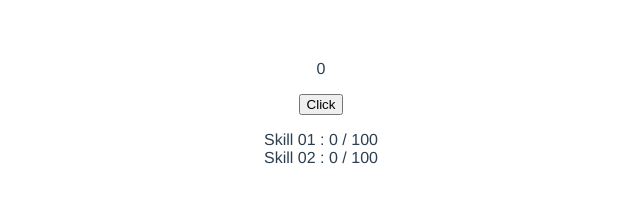
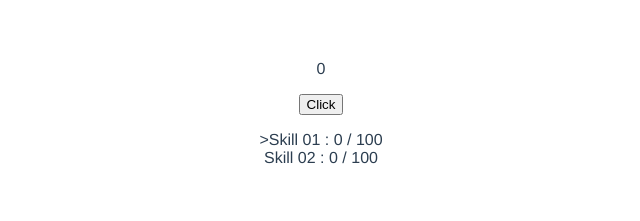
Before and after one commit to bunny-girl/idle-game, a Vue app: page / in a window 1280 px wide. Shown: the top 221 px of the page, without its empty margins (319-959 px from the left). Built offline with nearby package versions, Linux system fonts and the light colour scheme.

Commit message:
Add current skill swap for this game

```diff
--- /dev/null
+++ b/api/Skill.js
@@ -0,0 +1,24 @@
+const _skills = [
+  {
+    id: '001',
+    name: 'Skill 01',
+    level: 0,
+    status: 0,
+    max: 100
+  },
+  {
+    id: '002',
+    name: 'Skill 02',
+    level: 0,
+    status: 0,
+    max: 100
+  }
+];
+
+const getSkills = cb => {
+  cb(_skills)
+};
+
+export default {
+  getSkills,
+}
--- a/src/components/Status.vue
+++ b/src/components/Status.vue
@@ -1,7 +1,8 @@
 <template>
   <ul>
     <li v-for="skill in skills">
-      {{skill.name}} : {{skill.status}} / {{skill.max}}
+      <span v-show="skill.id === currentSkill">&gt;</span>
+      <span @click="setCurrentSkill(skill.id)">{{skill.name}}</span> : {{skill.status}} / {{skill.max}}
     </li>
   </ul>
 </template>
@@ -11,7 +12,16 @@
   export default {
     name : 'Status',
     computed : mapGetters({
-      skills : 'allSkills'
-    })
+      skills : 'allSkills',
+      currentSkill : 'currentSkillId'
+    }),
+    methods : {
+      ...mapMutations([
+        'setCurrentSkill'
+      ])
+    },
+    created () {
+      this.$store.dispatch('getAllSkills')
+    }
   }
 </script>
--- a/src/store/modules/skills.js
+++ b/src/store/modules/skills.js
@@ -1,51 +1,40 @@
+import Skill from '../../../api/Skill'
+
 const state = {
-  // list : ['01', '02'],
-  // level : {
-  //   '01' : 0,
-  //   '02' : 0,
-  // },
-  // status : {
-  //   '01' : 0,
-  //   '02' : 0,
-  // },
-  // max : {
-  //   '01' : 0,
-  //   '02' : 0,
-  // },
-  skills : [
-    {
-      id : '001',
-      name : 'Skill 01',
-      level : 0,
-      status : 0,
-      max : 100
-    },
-    {
-      id : '002',
-      name : 'Skill 02',
-      level : 0,
-      status : 0,
-      max : 100
-    }
-  ],
+  skills : [],
   current : '001',
 };
 
 const getters = {
   allSkills : state => state.skills,
-  currentSkill : state => state.skills.find(item => item.id === state.current)
+  currentSkillId : state => state.current,
+  // currentSkill : state => state.skills.find(item => item.id === state.current)
 };
 
 const mutations = {
+  setSkills (state, skills) {
+    state.skills = skills;
+  },
   addStatusForSkill (state){
     let currentSkill = state.skills.find(item => item.id === state.current);
     currentSkill.status ++;
+  },
+  setCurrentSkill (state, skillId){
+    state.current = skillId;
   }
 };
 
+const actions = {
+  getAllSkills ({commit}) {
+    Skill.getSkills(skills => {
+      commit('setSkills', skills)
+    })
+  }
+};
 
 export default {
   state,
+  actions,
   getters,
   mutations,
 }
```
